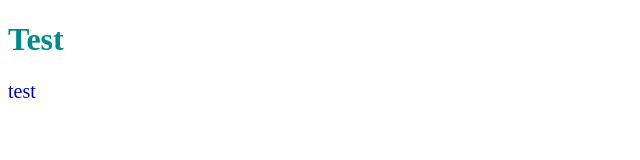
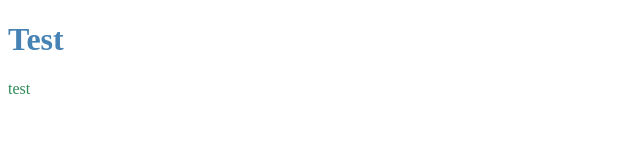
Before and after one commit to BeiBei8867/project2, a plain HTML site: page index.html in a window 1280 px wide. Shown: the full height of the page, 0-640 px from the left. Drawn offline with Linux system fonts and the light colour scheme.

Commit message:
新增second的css

```diff
--- a/styles/style.scss
+++ b/styles/style.scss
@@ -1,8 +1,8 @@
 h1{
-    color: darkcyan;
+    color: steelblue;
 }
 
 p{
-    font-size: 20px;
-    color: mediumblue;
+
+    color: seagreen;
 }
```
Also changed, not shown: second.html (added, +14 -0 lines), styles/style.css, 1 other file.
